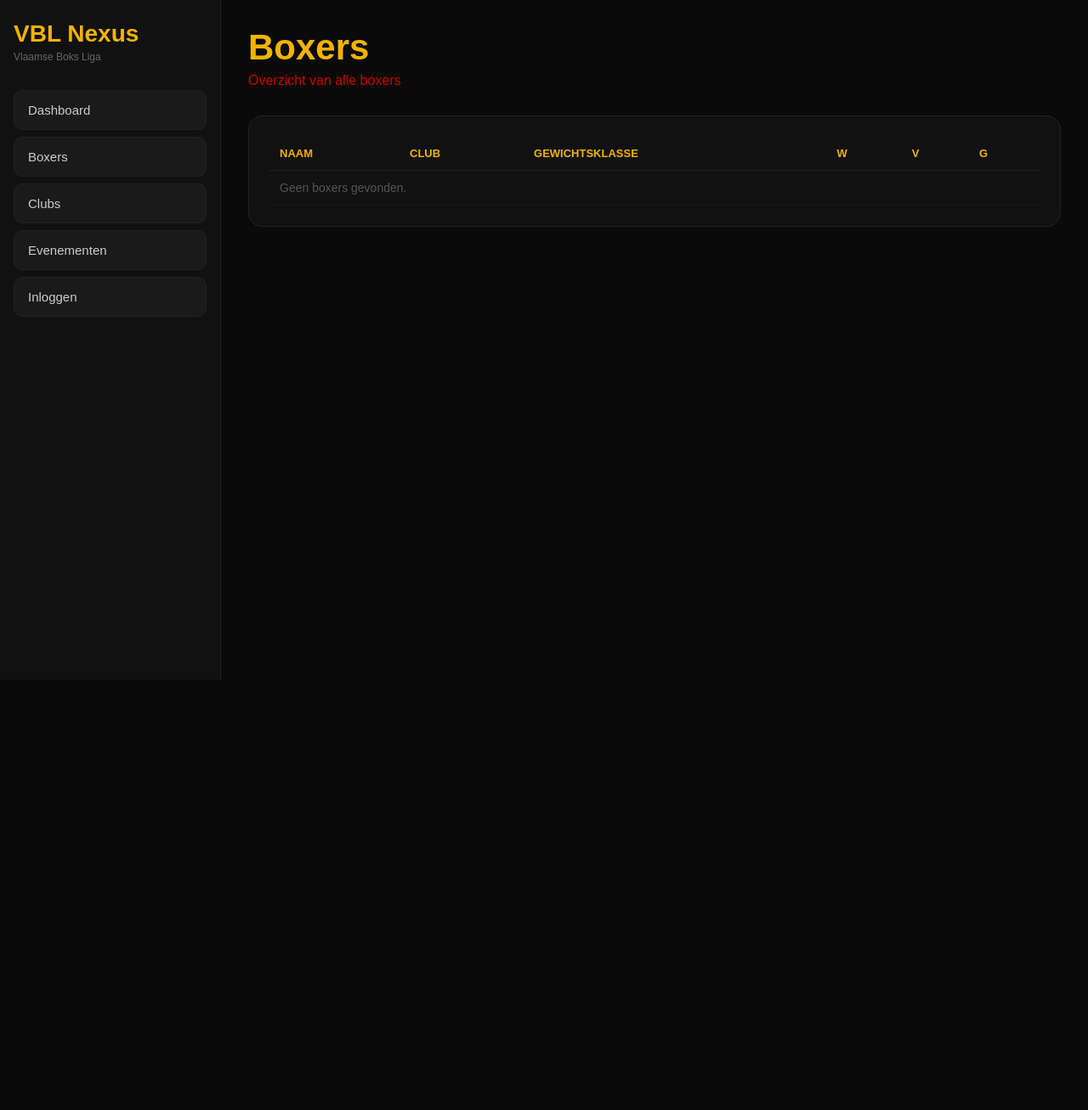
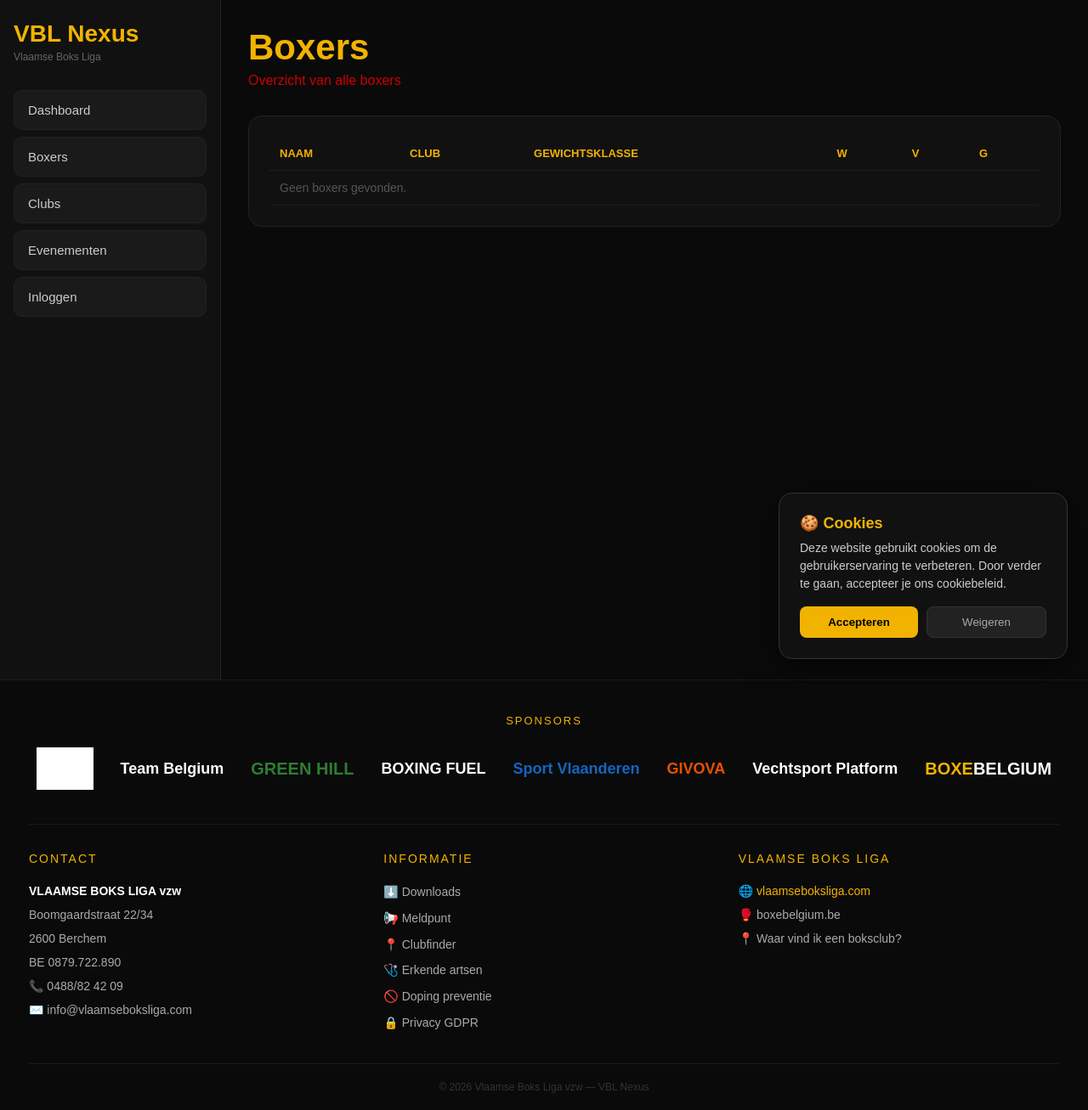
Before and after one commit to elkmoha12/vbl-nexus, a Django app: page /boxers/ in a window 1280 px wide. Shown: the whole page at 85% size. Before the commit the page ends 800 px from the top, so only its background shows below. Run offline with Django 5.2, Linux system fonts and the light colour scheme; data that the repository does not hold is empty; grey boxes are pictures that could not be loaded.

Commit message:
Footer sponsors et cookies

```diff
--- a/config/templates/base.html
+++ b/config/templates/base.html
@@ -69,3 +69,92 @@
 </div>
 </body>
 </html>
+
+<footer style="background:#0a0a0a; border-top:1px solid #1a1a1a; padding:40px 34px 20px 34px; margin-top:auto;">
+
+  <!-- Sponsors -->
+  <div style="text-align:center; margin-bottom:40px;">
+    <div style="color:#f2b300; font-size:13px; text-transform:uppercase; letter-spacing:2px; margin-bottom:24px;">Sponsors</div>
+    <div style="display:flex; flex-wrap:wrap; justify-content:center; align-items:center; gap:32px;">
+      <img src="https://upload.wikimedia.org/wikipedia/commons/thumb/3/3e/CEMAS_logo.svg/200px-CEMAS_logo.svg.png" alt="CEMAS" style="height:50px; filter:brightness(0) invert(1);" onerror="this.style.display='none'">
+      <div style="color:white; font-weight:700; font-size:18px;">Team Belgium</div>
+      <div style="color:#2e7d32; font-weight:900; font-size:20px;">GREEN HILL</div>
+      <div style="color:white; font-weight:700; font-size:18px;">BOXING FUEL</div>
+      <div style="color:#1565c0; font-weight:700; font-size:18px;">Sport Vlaanderen</div>
+      <div style="color:#e65100; font-weight:700; font-size:18px;">GIVOVA</div>
+      <div style="color:white; font-weight:700; font-size:18px;">Vechtsport Platform</div>
+      <div style="color:#f2b300; font-weight:900; font-size:20px;">BOXE<span style="color:white;">BELGIUM</span></div>
+    </div>
+  </div>
+
+  <!-- Grid contact/info/sponsors -->
+  <div style="display:grid; grid-template-columns:1fr 1fr 1fr; gap:40px; padding-top:32px; border-top:1px solid #1a1a1a;">
+
+    <div>
+      <div style="color:#f2b300; font-size:14px; text-transform:uppercase; letter-spacing:2px; margin-bottom:16px;">Contact</div>
+      <div style="color:#aaa; font-size:14px; line-height:2;">
+        <strong style="color:white;">VLAAMSE BOKS LIGA vzw</strong><br>
+        Boomgaardstraat 22/34<br>
+        2600 Berchem<br>
+        BE 0879.722.890<br>
+        📞 0488/82 42 09<br>
+        ✉️ info@vlaamseboksliga.com
+      </div>
+    </div>
+
+    <div>
+      <div style="color:#f2b300; font-size:14px; text-transform:uppercase; letter-spacing:2px; margin-bottom:16px;">Informatie</div>
+      <div style="color:#aaa; font-size:14px; line-height:2.2;">
+        <a href="#" style="color:#aaa; text-decoration:none; display:block;">⬇️ Downloads</a>
+        <a href="#" style="color:#aaa; text-decoration:none; display:block;">📢 Meldpunt</a>
+        <a href="#" style="color:#aaa; text-decoration:none; display:block;">📍 Clubfinder</a>
+        <a href="#" style="color:#aaa; text-decoration:none; display:block;">🩺 Erkende artsen</a>
+        <a href="#" style="color:#aaa; text-decoration:none; display:block;">🚫 Doping preventie</a>
+        <a href="#" style="color:#aaa; text-decoration:none; display:block;">🔒 Privacy GDPR</a>
+      </div>
+    </div>
+
+    <div>
+      <div style="color:#f2b300; font-size:14px; text-transform:uppercase; letter-spacing:2px; margin-bottom:16px;">Vlaamse Boks Liga</div>
+      <div style="color:#aaa; font-size:14px; line-height:2;">
+        <a href="https://vlaamseboksliga.com" target="_blank" style="color:#f2b300; text-decoration:none;">🌐 vlaamseboksliga.com</a><br>
+        <a href="https://boxebelgium.be" target="_blank" style="color:#aaa; text-decoration:none;">🥊 boxebelgium.be</a><br>
+        <span style="color:#aaa;">📍 Waar vind ik een boksclub?</span>
+      </div>
+    </div>
+
+  </div>
+
+  <div style="text-align:center; margin-top:32px; padding-top:20px; border-top:1px solid #1a1a1a; color:#333; font-size:12px;">
+    © 2026 Vlaamse Boks Liga vzw — VBL Nexus
+  </div>
+
+</footer>
+
+<!-- Cookie popup -->
+<div id="cookiePopup" style="position:fixed; bottom:24px; right:24px; width:340px; background:#111; border:1px solid #333; border-radius:16px; padding:24px; z-index:9999; box-shadow:0 10px 40px rgba(0,0,0,0.6); display:none;">
+  <div style="color:#f2b300; font-size:18px; font-weight:700; margin-bottom:8px;">🍪 Cookies</div>
+  <div style="color:#ccc; font-size:14px; line-height:1.5; margin-bottom:16px;">
+    Deze website gebruikt cookies om de gebruikerservaring te verbeteren. Door verder te gaan, accepteer je ons cookiebeleid.
+  </div>
+  <div style="display:flex; gap:10px;">
+    <button onclick="acceptCookies()" style="flex:1; background:#f2b300; color:#000; border:none; border-radius:8px; padding:10px; font-weight:700; cursor:pointer;">Accepteren</button>
+    <button onclick="declineCookies()" style="flex:1; background:#222; color:#aaa; border:1px solid #333; border-radius:8px; padding:10px; cursor:pointer;">Weigeren</button>
+  </div>
+</div>
+
+<script>
+function acceptCookies() {
+  localStorage.setItem("cookiesAccepted", "yes");
+  document.getElementById("cookiePopup").style.display = "none";
+}
+function declineCookies() {
+  localStorage.setItem("cookiesAccepted", "no");
+  document.getElementById("cookiePopup").style.display = "none";
+}
+window.onload = function() {
+  if (!localStorage.getItem("cookiesAccepted")) {
+    document.getElementById("cookiePopup").style.display = "block";
+  }
+}
+</script>
```
